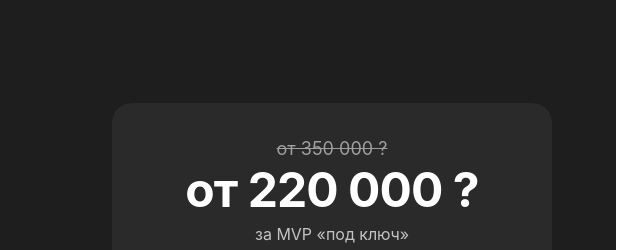
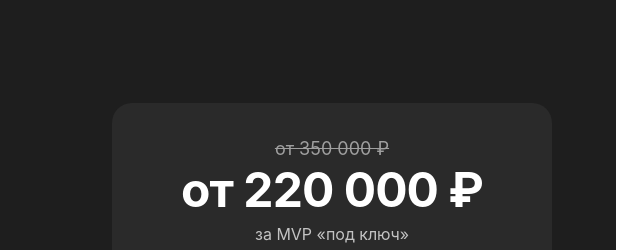
Before and after one commit to geckodio/geckodio, a website: page startups.html in a window 1280 px wide. Shown: the part 1280-1530 px from the top of the page, 640-1280 px from the left. Drawn offline with Linux system fonts and the light colour scheme; a web font is replaced by a local one.

Commit message:
Update startups.html

```diff
--- a/startups.html
+++ b/startups.html
@@ -93,8 +93,8 @@
             </ul>
           </div>
           <div class="startups-special__price">
-            <div class="startups-special__price-old">от 350 000 ?</div>
-            <div class="startups-special__price-new">от 220 000 ?</div>
+            <div class="startups-special__price-old">от 350 000 ₽</div>
+            <div class="startups-special__price-new">от 220 000 ₽</div>
             <div class="startups-special__price-period">за&nbsp;MVP&nbsp;«под ключ»</div>
             <a class="startups-special__cta btn btn--lg" href="#contact" data-modal-open="contact">Получить расчёт</a>
           </div>
```
